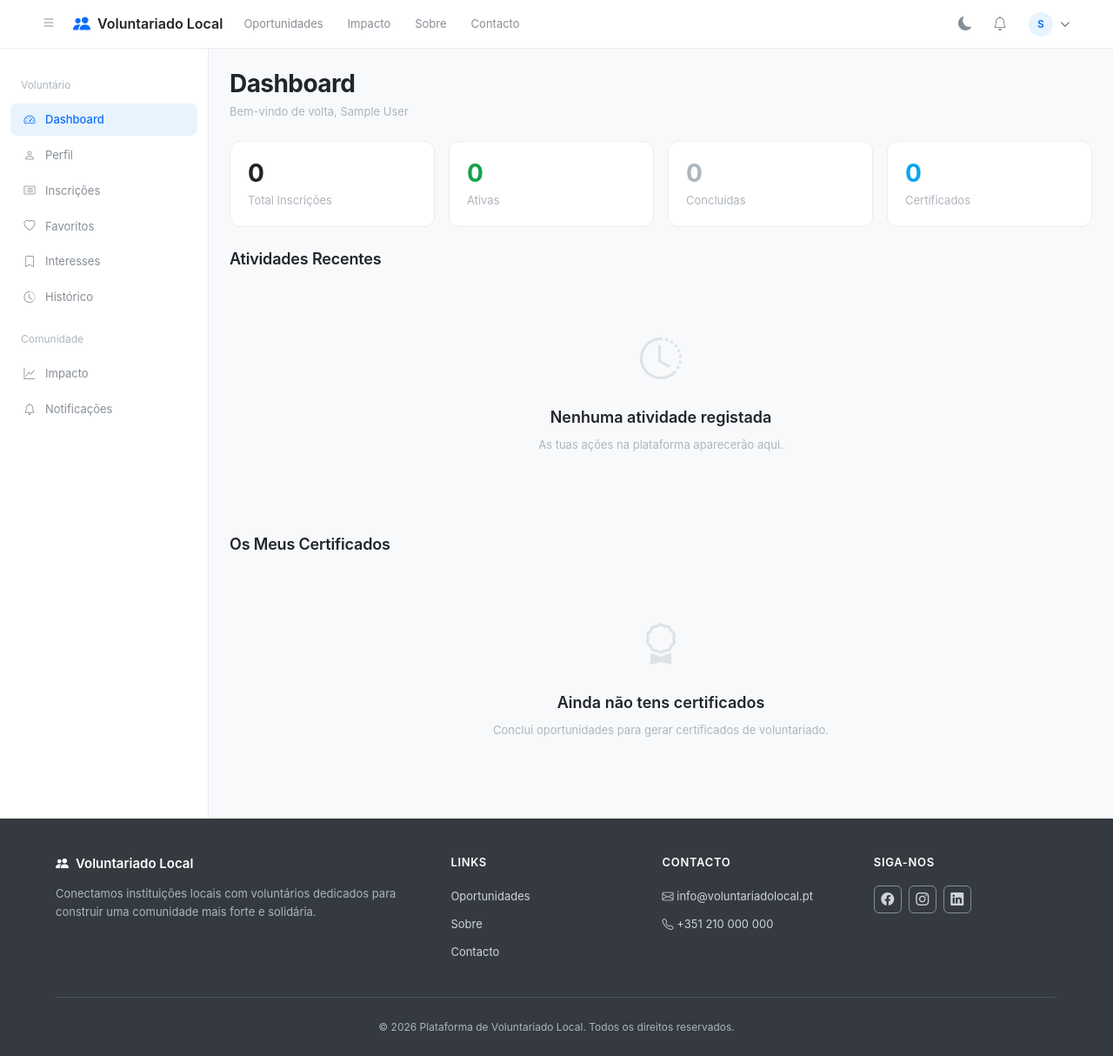
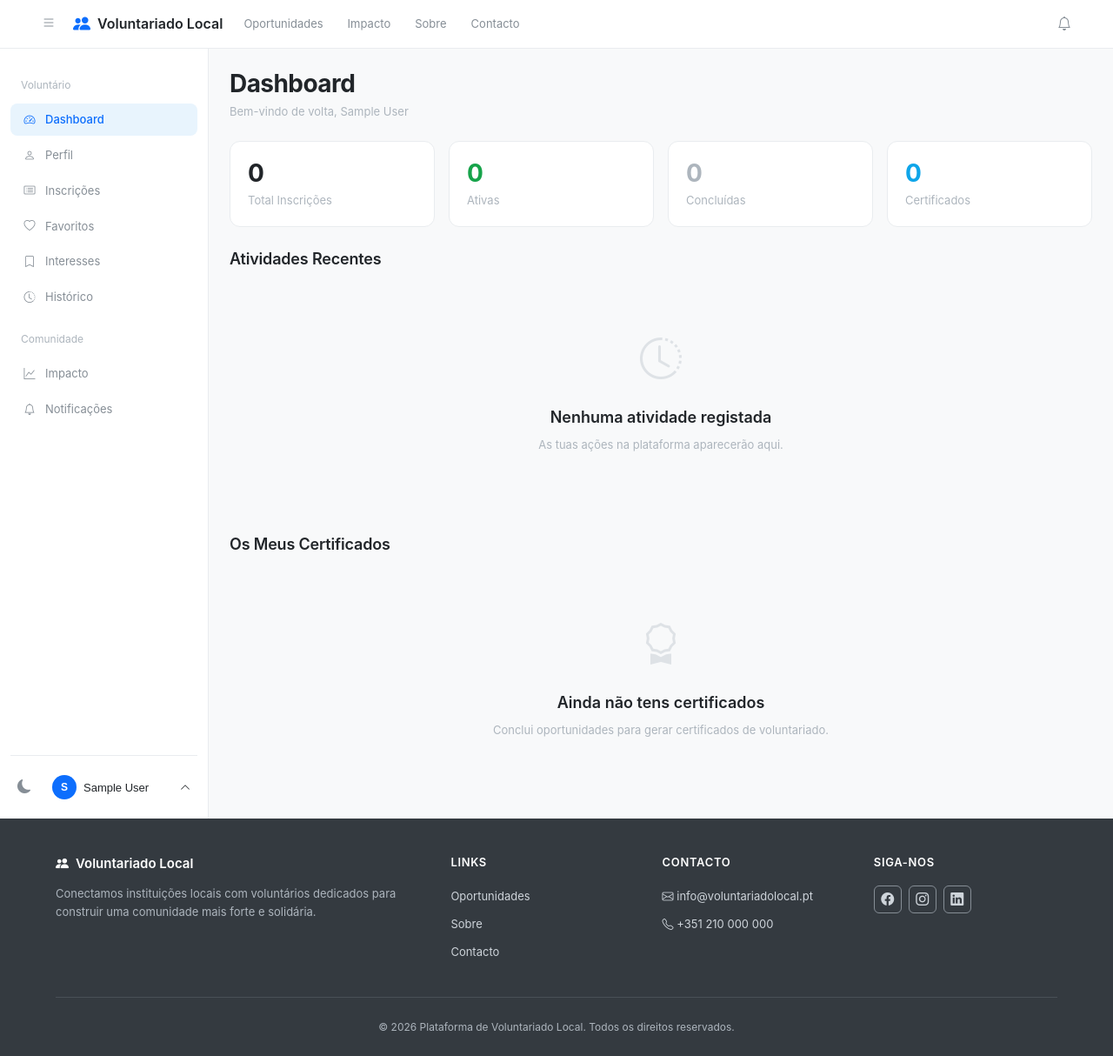
Before and after one commit to rgp200902-ctrl/voluntariado-local-plataforma, a Django app: page /dashboard/voluntario/ in a window 1280 px wide. Shown: the whole page at 87% size. Run offline with Django 5.2, Linux system fonts and the light colour scheme; the visitor is signed in with stand-in values (Sample User, id 1); data comes from the database, SQL or seed files in the repository; data that the repository does not hold is empty.

Commit message:
feat: move profile and dark mode toggle to sidebar bottom

```diff
--- a/static/css/custom.css
+++ b/static/css/custom.css
@@ -1121,6 +1121,73 @@ table tbody tr:hover {
 }
 .sidebar-link-badge {
     margin-left: auto;
+}
+/* Sidebar footer */
+.sidebar-footer {
+    margin-top: auto;
+    padding-top: var(--space-4);
+    border-top: 1px solid var(--color-border);
+    display: flex;
+    align-items: center;
+    gap: var(--space-2);
+}
+.sidebar-footer-btn {
+    flex-shrink: 0;
+}
+.sidebar-user {
+    flex: 1;
+    min-width: 0;
+}
+.sidebar-user-toggle {
+    display: flex;
+    align-items: center;
+    gap: var(--space-2);
+    width: 100%;
+    padding: 0.4rem 0.5rem;
+    border: none;
+    background: transparent;
+    color: var(--color-text);
+    border-radius: var(--radius-md);
+    cursor: pointer;
+    font-size: var(--text-body-sm);
+    transition: background var(--motion-fast) var(--ease-out);
+    text-align: left;
+}
+.sidebar-user-toggle:hover {
+    background: var(--color-bg-subtle);
+}
+.sidebar-avatar {
+    width: 1.75rem;
+    height: 1.75rem;
+    border-radius: 50%;
+    object-fit: cover;
+    flex-shrink: 0;
+}
+.sidebar-avatar-placeholder {
+    width: 1.75rem;
+    height: 1.75rem;
+    border-radius: 50%;
+    background: var(--color-primary);
+    color: #fff;
+    display: flex;
+    align-items: center;
+    justify-content: center;
+    font-size: var(--text-caption);
+    font-weight: 600;
+    flex-shrink: 0;
+}
+.sidebar-user-name {
+    flex: 1;
+    min-width: 0;
+    overflow: hidden;
+    text-overflow: ellipsis;
+    white-space: nowrap;
+}
+.dropdown-menu-up {
+    bottom: 100%;
+    top: auto;
+    margin-top: 0;
+    margin-bottom: var(--space-2);
 }
 /* Mobile sidebar */
 .sidebar-overlay {
--- /dev/null
+++ b/templates/components/sidebar_footer.html
@@ -0,0 +1,38 @@
+<div class="sidebar-footer">
+    <button id="darkModeToggle"
+            class="icon-btn sidebar-footer-btn"
+            type="button"
+            aria-label="Modo Escuro"
+            title="Alternar modo escuro">
+        <i class="bi bi-moon-fill" aria-hidden="true"></i>
+    </button>
+
+    <div class="dropdown sidebar-user">
+        <button class="sidebar-user-toggle dropdown-toggle" type="button" aria-label="Menu de utilizador" aria-haspopup="true">
+            {% if user.perfil == 'voluntario' and user.volunteer.avatar %}
+            <img src="{{ user.volunteer.avatar.url }}" alt="" class="sidebar-avatar">
+            {% elif user.perfil == 'instituicao' and user.institution.logotipo %}
+            <img src="{{ user.institution.logotipo.url }}" alt="" class="sidebar-avatar">
+            {% else %}
+            <span class="sidebar-avatar-placeholder" aria-hidden="true">{{ user.get_full_name|default:user.email|first }}</span>
+            {% endif %}
+            <span class="sidebar-user-name">{{ user.get_full_name|default:user.email }}</span>
+            <i class="bi bi-chevron-up" style="font-size:0.75rem;" aria-hidden="true"></i>
+        </button>
+        <div class="dropdown-menu dropdown-menu-up" role="menu">
+            <div class="dropdown-item-text">{{ user.get_perfil_display }}</div>
+            <div class="dropdown-divider" role="separator"></div>
+            {% if user.perfil == 'voluntario' %}
+            <a class="dropdown-item" href="{% url 'accounts:volunteer_dashboard' %}" role="menuitem"><i class="bi bi-speedometer2" aria-hidden="true"></i>Dashboard</a>
+            <a class="dropdown-item" href="{% url 'accounts:volunteer_profile' %}" role="menuitem"><i class="bi bi-person" aria-hidden="true"></i>Perfil</a>
+            {% elif user.perfil == 'instituicao' %}
+            <a class="dropdown-item" href="{% url 'accounts:institution_dashboard' %}" role="menuitem"><i class="bi bi-speedometer2" aria-hidden="true"></i>Dashboard</a>
+            <a class="dropdown-item" href="{% url 'accounts:institution_profile' %}" role="menuitem"><i class="bi bi-building" aria-hidden="true"></i>Perfil</a>
+            {% elif user.perfil == 'administrador' %}
+            <a class="dropdown-item" href="{% url 'accounts:admin_dashboard' %}" role="menuitem"><i class="bi bi-speedometer2" aria-hidden="true"></i>Dashboard</a>
+            {% endif %}
+            <div class="dropdown-divider" role="separator"></div>
+            <a class="dropdown-item danger" href="{% url 'accounts:logout' %}" role="menuitem"><i class="bi bi-box-arrow-right" aria-hidden="true"></i>Sair</a>
+        </div>
+    </div>
+</div>
--- a/templates/dashboard/sidebar_admin.html
+++ b/templates/dashboard/sidebar_admin.html
@@ -43,5 +43,6 @@
         <span class="sidebar-link-badge status-badge status-error">{{ notificacoes_nao_lidas }}</span>
         {% endif %}
     </a>
+    {% include "components/sidebar_footer.html" %}
 </aside>
 <div id="sidebarOverlay" class="sidebar-overlay" aria-hidden="true"></div>
--- a/templates/dashboard/sidebar_institution.html
+++ b/templates/dashboard/sidebar_institution.html
@@ -24,5 +24,6 @@
         <span class="sidebar-link-badge status-badge status-error">{{ notificacoes_nao_lidas }}</span>
         {% endif %}
     </a>
+    {% include "components/sidebar_footer.html" %}
 </aside>
 <div id="sidebarOverlay" class="sidebar-overlay" aria-hidden="true"></div>
--- a/templates/dashboard/sidebar_volunteer.html
+++ b/templates/dashboard/sidebar_volunteer.html
@@ -36,5 +36,6 @@
         <span class="sidebar-link-badge status-badge status-error">{{ notificacoes_nao_lidas }}</span>
         {% endif %}
     </a>
+    {% include "components/sidebar_footer.html" %}
 </aside>
 <div id="sidebarOverlay" class="sidebar-overlay" aria-hidden="true"></div>
--- a/templates/navbar.html
+++ b/templates/navbar.html
@@ -19,14 +19,6 @@
         </div>
 
         <div class="navbar-end">
-            <button id="darkModeToggle"
-                    class="icon-btn"
-                    type="button"
-                    aria-label="Modo Escuro"
-                    title="Alternar modo escuro">
-                <i class="bi bi-moon-fill" aria-hidden="true"></i>
-            </button>
-
             {% if user.is_authenticated %}
             <a href="{% url 'accounts:notificacoes' %}"
                class="icon-btn position-relative"
@@ -37,35 +29,6 @@
                 <span class="position-absolute" style="top:2px;right:2px;width:0.5rem;height:0.5rem;background:var(--color-error);border-radius:50%;border:2px solid var(--color-bg-navbar);" aria-hidden="true"></span>
                 {% endif %}
             </a>
-
-            <div class="dropdown navbar-user">
-                <button class="navbar-user-toggle dropdown-toggle" type="button" aria-label="Menu de utilizador" aria-haspopup="true">
-                    {% if user.perfil == 'voluntario' and user.volunteer.avatar %}
-                    <img src="{{ user.volunteer.avatar.url }}" alt="" class="navbar-avatar">
-                    {% elif user.perfil == 'instituicao' and user.institution.logotipo %}
-                    <img src="{{ user.institution.logotipo.url }}" alt="" class="navbar-avatar">
-                    {% else %}
-                    <span class="navbar-avatar-placeholder" aria-hidden="true">{{ user.get_full_name|default:user.email|first }}</span>
-                    {% endif %}
-                    <span class="d-none d-md-inline">{{ user.get_full_name|default:user.email }}</span>
-                    <i class="bi bi-chevron-down" style="font-size:0.75rem;" aria-hidden="true"></i>
-                </button>
-                <div class="dropdown-menu" role="menu">
-                    <div class="dropdown-item-text">{{ user.get_perfil_display }}</div>
-                    <div class="dropdown-divider" role="separator"></div>
-                    {% if user.perfil == 'voluntario' %}
-                    <a class="dropdown-item" href="{% url 'accounts:volunteer_dashboard' %}" role="menuitem"><i class="bi bi-speedometer2" aria-hidden="true"></i>Dashboard</a>
-                    <a class="dropdown-item" href="{% url 'accounts:volunteer_profile' %}" role="menuitem"><i class="bi bi-person" aria-hidden="true"></i>Perfil</a>
-                    {% elif user.perfil == 'instituicao' %}
-                    <a class="dropdown-item" href="{% url 'accounts:institution_dashboard' %}" role="menuitem"><i class="bi bi-speedometer2" aria-hidden="true"></i>Dashboard</a>
-                    <a class="dropdown-item" href="{% url 'accounts:institution_profile' %}" role="menuitem"><i class="bi bi-building" aria-hidden="true"></i>Perfil</a>
-                    {% elif user.perfil == 'administrador' %}
-                    <a class="dropdown-item" href="{% url 'accounts:admin_dashboard' %}" role="menuitem"><i class="bi bi-speedometer2" aria-hidden="true"></i>Dashboard</a>
-                    {% endif %}
-                    <div class="dropdown-divider" role="separator"></div>
-                    <a class="dropdown-item danger" href="{% url 'accounts:logout' %}" role="menuitem"><i class="bi bi-box-arrow-right" aria-hidden="true"></i>Sair</a>
-                </div>
-            </div>
             {% else %}
             <a href="{% url 'accounts:login' %}" class="btn btn-ghost btn-sm">Entrar</a>
             <a href="{% url 'accounts:register' %}" class="btn btn-primary btn-sm">Registar</a>
```
Also changed, not shown: 1 other file.
